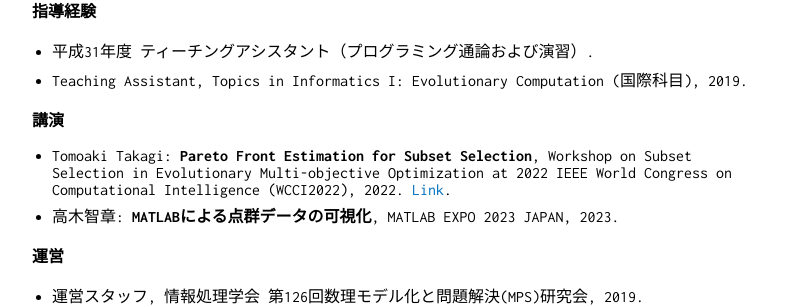
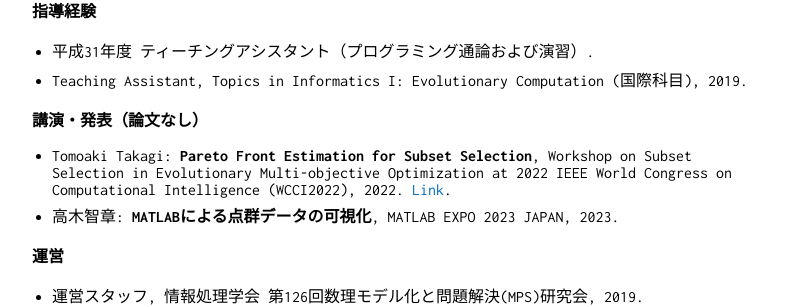
Before and after one commit to tomtkg/tomtkg.github.io, a Jekyll site: the page built from memo.md, in a window 1280 px wide and 900 px high, scrolled down 1713 px. Shown: the part 148-455 px from the top of the window, without its empty margins (228-1021 px from the left). Built offline with Jekyll 4.4.1, drawn with Linux system fonts in a browser that asks for light colours.

Commit message:
Update memo.md

```diff
--- a/memo.md
+++ b/memo.md
@@ -101,7 +101,7 @@ Tomoaki Takagi received the B.E., M.E., and Ph.D. degrees from The University of
 - 平成31年度 ティーチングアシスタント（プログラミング通論および演習）.
 - Teaching Assistant, Topics in Informatics I: Evolutionary Computation (国際科目), 2019.
 
-**講演**
+**講演・発表（論文なし）**
 - Tomoaki Takagi: **Pareto Front Estimation for Subset Selection**, Workshop on Subset Selection in Evolutionary Multi-objective Optimization at 2022 IEEE World Congress on Computational Intelligence (WCCI2022), 2022. [Link](https://cse.sustech.edu.cn/faculty/~shangk/SS-WCCI/){:target="_blank"}.
 - 高木智章: **MATLABによる点群データの可視化**, MATLAB EXPO 2023 JAPAN, 2023.
 
```
